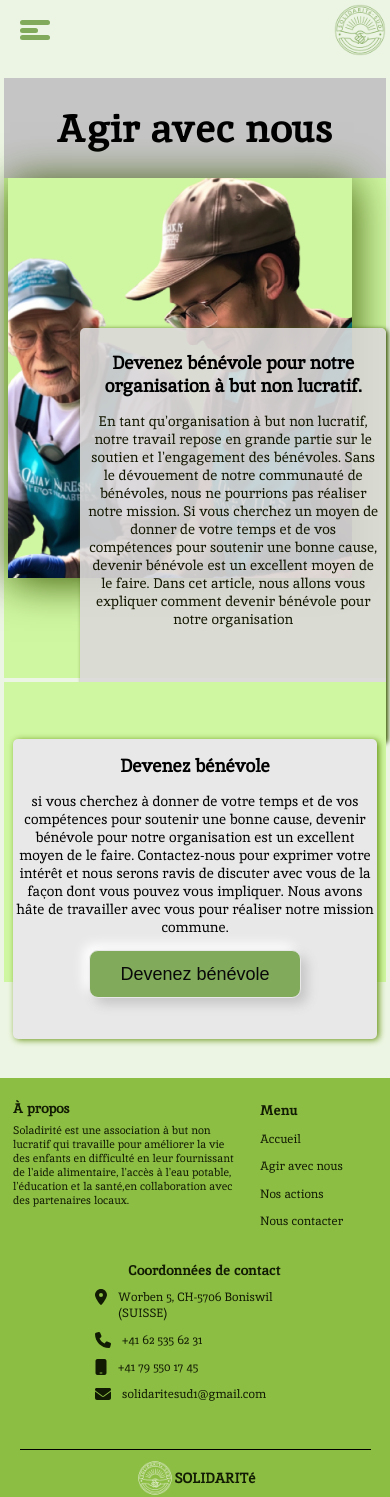
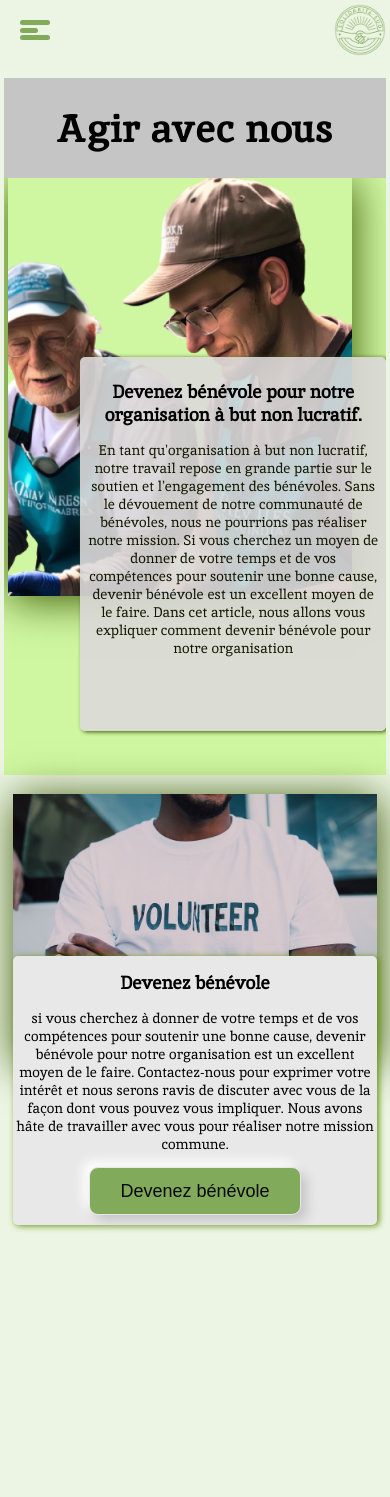
Before and after one commit to slimanej4c/sud, a Next.js app: page /agir in a window 390 px wide. Shown: the top 1497 px of the page. Built offline with nearby package versions, Linux system fonts and the light colour scheme.

Commit message:
add part73

```diff
--- /dev/null
+++ b/components/agir/Devenir_benevole.js
@@ -0,0 +1,118 @@
+import React from 'react'
+import { connect } from 'react-redux'
+import { motion, AnimatePresence  } from "framer-motion"
+import { useMediaQuery } from "@material-ui/core";
+import { useState, useEffect } from "react";
+export const Devenir_benevole = (props) => {
+
+    const benevole_text=[{"FR":{title:"Agir avec nous","intro":"En tant qu'organisation à but non lucratif, notre travail repose en grande partie sur le soutien et l'engagement des bénévoles. Sans le dévouement de notre communauté de bénévoles, nous ne pourrions pas réaliser notre mission. Si vous cherchez un moyen de donner de votre temps et de vos compétences pour soutenir une bonne cause, devenir bénévole est un excellent moyen de le faire. Dans cet article, nous allons vous expliquer comment devenir bénévole pour notre organisation",
+"intro_title":"Devenez bénévole pour notre organisation à but non lucratif.","intro_title2":"Devenez bénévole","intro2":" si vous cherchez à donner de votre temps et de vos compétences pour soutenir une bonne cause, devenir bénévole pour notre organisation est un excellent moyen de le faire. Contactez-nous pour exprimer votre intérêt et nous serons ravis de discuter avec vous de la façon dont vous pouvez vous impliquer. Nous avons hâte de travailler avec vous pour réaliser notre mission commune.",
+}}]
+
+const [isMobile, setIsMobile] = useState(false);
+
+  useEffect(() => {
+    const handleResize = () => {
+      setIsMobile(window.innerWidth < 768);
+    };
+
+    handleResize();
+
+    window.addEventListener('resize', handleResize);
+
+    return () => {
+      window.removeEventListener('resize', handleResize);
+    };
+  }, [isMobile]);
+const image2_Variants =  {
+    initial: {
+      opacity: 0,
+      y: '0%'
+    },
+    animate: {
+      opacity: 1,
+      y: '0%',
+      transition: {
+        duration: 1,
+      },
+    },
+    exit: {
+      opacity: 0,
+      y: "0%",
+      transition: {
+        duration: 1,
+      },
+    },
+  }
+  useEffect(() => {
+
+    console.log('ismobile...',isMobile)
+    console.log('ismobile...',isMobile)
+    console.log('ismobile...',isMobile)
+    console.log('ismobile...',isMobile)
+}, [isMobile  ]);
+return (
+    <div className='d-part1'>
+      <div  className='d-part1-0'>
+             <div  className='d-part1-title'>
+                 <h1 className='h'> {benevole_text[0]["FR"].title}</h1>
+             </div>
+      </div>
+      <div className='d-part1-1'>
+      <AnimatePresence>
+          <motion.div className='d-part1-1-1'
+           initial= {{opacity: 1,x:"20%"}}
+
+       viewport={{ once: true }}
+       whileInView={{opacity: 1 ,x:"0%" , transition:{ duration: 1,},}}>
+
+
+          </motion.div>
+          </AnimatePresence>
+          <AnimatePresence>
+            <motion.div className='d-part1-1-2'
+             initial= {{opacity: 1,x:"-20%"}}
+
+             viewport={{ once: true }}
+             whileInView={{opacity: 1 ,x:"0%" , transition:{ duration: 1,},}}
+            >
+
+            <h1> {benevole_text[0]["FR"].intro_title}</h1>
+                <p>{benevole_text[0]["FR"].intro}</p>
+
+
+            </motion.div>
+            </AnimatePresence>
+       </div>
+       <div className='d-part1-2'>
+       <AnimatePresence>
+       <motion.div className='d-part1-2-1'
+        variants={image2_Variants }
+        initial="initial"
+
+        viewport={{ once: true }}
+        whileInView="animate"
+        exit="exit"
+        key={1}>
+
+            <h1> {benevole_text[0]["FR"].intro_title2}</h1>
+                <p>{benevole_text[0]["FR"].intro2}</p>
+                <button> Devenez bénévole
+                </button>
+            </motion.div>
+        </AnimatePresence>
+        <div className='d-part1-2-2'>
+
+
+         </div>
+
+       </div>
+
+    </div>
+  )
+  }
+const mapStateToProps = (state) => ({})
+
+const mapDispatchToProps = {}
+
+export default connect(mapStateToProps, mapDispatchToProps)(Devenir_benevole)
--- /dev/null
+++ b/components/agir/Don.js
@@ -0,0 +1,41 @@
+import React from 'react'
+import { connect } from 'react-redux'
+
+export const Don = (props) => {
+
+
+    const benevole_text=[{"FR":{title:"Agir avec nous","intro":"En tant qu'organisation à but non lucratif, notre travail repose en grande partie sur le soutien et l'engagement des bénévoles. Sans le dévouement de notre communauté de bénévoles, nous ne pourrions pas réaliser notre mission. Si vous cherchez un moyen de donner de votre temps et de vos compétences pour soutenir une bonne cause, devenir bénévole est un excellent moyen de le faire. Dans cet article, nous allons vous expliquer comment devenir bénévole pour notre organisation",
+"intro_title":"Devenez bénévole pour notre organisation à but non lucratif.","intro_title2":"Devenez bénévole","intro2":" si vous cherchez à donner de votre temps et de vos compétences pour soutenir une bonne cause, devenir bénévole pour notre organisation est un excellent moyen de le faire. Contactez-nous pour exprimer votre intérêt et nous serons ravis de discuter avec vous de la façon dont vous pouvez vous impliquer. Nous avons hâte de travailler avec vous pour réaliser notre mission commune.",
+}}]
+  return (
+    <div className='don-part1'>
+      <div  className='don-part1-0'>
+             <div  className='don-part1-title'>
+                 <h1 className='h'> {benevole_text[0]["FR"].title}</h1>
+             </div>
+      </div>
+      <div className='don-part1-1'>
+          <div className='don-part1-1-1'>
+
+
+          </div>
+            <div className='don-part1-1-2'>
+
+            <h1> {benevole_text[0]["FR"].intro_title}</h1>
+                <p>{benevole_text[0]["FR"].intro}</p>
+
+
+            </div>
+
+       </div>
+
+
+    </div>
+  )
+}
+
+const mapStateToProps = (state) => ({})
+
+const mapDispatchToProps = {}
+
+export default connect(mapStateToProps, mapDispatchToProps)(Don)
--- a/package.json
+++ b/package.json
@@ -13,6 +13,7 @@
     "@fortawesome/free-brands-svg-icons": "^6.4.0",
     "@fortawesome/free-solid-svg-icons": "^6.4.0",
     "@fortawesome/react-fontawesome": "^0.2.0",
+    "@material-ui/core": "^4.12.4",
     "@react-leaflet/core": "^2.1.0",
     "@reduxjs/toolkit": "^1.9.3",
     "@types/node": "18.15.11",
--- a/pages/_app.tsx
+++ b/pages/_app.tsx
@@ -10,7 +10,7 @@ import '../styles/home-part4.css'
 import '../styles/footer.css'
 import '../styles/contact.css'
 import '../styles/agir.css'
-import '../styles/benevole_part1.css'
+import '../styles/devenir_benevole.css'
 import { Provider } from 'react-redux';
 import  { store }  from '../Redux/store';
 
--- a/pages/agir.js
+++ b/pages/agir.js
@@ -1,15 +1,21 @@
 import React from 'react'
 import { connect } from 'react-redux'
 import Layout from '../hocs/Layout'
+import Devenir_benevole from '../components/agir/Devenir_benevole'
+import Don from '../components/agir/Don'
 
-import Benevole_part1 from '../components/Benevole_part1'
 export const agir = (props) => {
   return (
     <Layout>
     <div  className='agir-container'>
              <section className='devenir-benevole'>
 
-                  <Benevole_part1 />
+                  <Devenir_benevole/>
+
+             </section>
+             <section className='don'>
+
+
 
              </section>
 
--- a/styles/agir.css
+++ b/styles/agir.css
@@ -1,7 +1,7 @@
 .agir-container{
     display: flex;
     width: 100%;
-    height: 1000px;
+    height: 2000px;
     background-color: var(--mather-color);
     flex-direction: column;
 
@@ -11,7 +11,7 @@
 .devenir-benevole{
     display: flex;
     width: 100%;
-    height: 1000px;
+    height:auto;
     background-color: var(--mather-color);
     flex-direction: column;
     justify-content: center;
@@ -19,3 +19,14 @@
 
 
 }
+.don{
+    display: flex;
+    width: 100%;
+    height: auto;
+    background-color: var(--mather-color);
+    flex-direction: column;
+    justify-content: center;
+    align-items: center;
+
+
+}
--- a/styles/benevole_part1.css
+++ b/styles/devenir_benevole.css
@@ -29,7 +29,7 @@ align-items: center;
 align-items: center;
 background-color: rgb(207, 246, 161);
 position: relative;
-
+overflow: hidden;
 }
 .d-part1-2{
     display: flex;
@@ -40,7 +40,7 @@ position: relative;
     justify-content: center;
     margin-top: 1%;
 align-items: center;
-background-color: rgb(207, 246, 161);
+
 position: relative;
 
 }
@@ -80,7 +80,7 @@ box-shadow: 2px 4px 40px 0px rgb(57, 87, 2);
     height: 80%;
     background-color: var(--mather-color);
     top: 5%;
-   left: 40%;
+   left: 45%;
     border-radius: 5px;
     box-shadow: 2px 4px 40px 0px rgb(57, 87, 2);
     text-align: center;
@@ -90,7 +90,7 @@ box-shadow: 2px 4px 40px 0px rgb(57, 87, 2);
 .d-part1-2-1{
 
 
-    width: 35%;
+    width: 55%;
     height: 100%;
     background-color: #e8e8e8;
 
@@ -100,6 +100,17 @@ box-shadow: 2px 4px 40px 0px rgb(57, 87, 2);
 
     font-family:inika_reg;
 }
+
+.d-part1-2-2{
+
+     width: 30%;
+     height: 100%;
+     background-image:url("/static/images/benevole.jpg" );
+     background-size: cover;
+  background-position: center center;
+
+  box-shadow: 2px 4px 40px 0px rgb(57, 87, 2);
+  }
 .d-part1-1-2 h1{
    color: black;
    font-size: 25px;
@@ -147,16 +158,22 @@ box-shadow: 2px 4px 40px 0px rgb(57, 87, 2);
     align-items: center;
     }
 
-    .d-part1-1{
-       flex-direction: column;
-
-    }
 
 
+    .d-part1-1{
+        height: 60%;
+        flex-direction: column;
+
+     }
+     .d-part1-2{
+        height: 30%;
+        flex-direction: column;
+
+     }
 .d-part1-1-1{
     position: absolute;
      width: 90%;
-     height:80%;
+     height:70%;
      background-image:url("/static/images/benevole1.png" );
      background-size: cover;
   background-position: center center;
@@ -169,7 +186,7 @@ box-shadow: 2px 4px 40px 0px rgb(57, 87, 2);
 
       position: absolute;
       width: 76%;
-      height: 80%;
+      height: 60%;
       background-color: rgba(220, 218, 218, 0.9);
       box-shadow: 2px 1px 4px 0px rgb(57, 87, 2);
       top: 30%;
@@ -177,14 +194,32 @@ box-shadow: 2px 4px 40px 0px rgb(57, 87, 2);
       left: 20%;
 
   }
+  @keyframes slide-horizontally {
+    from {
+      transform: translateY(100%);
+    }
+    to {
+      transform: translateY(0%);
+    }
+  }
   .d-part1-2-1{
 
+    position: absolute;
+    width: 95%;
+    margin-top:15%;
+    height: 90%;
+    box-shadow: 2px 1px 6px 0px rgb(103, 148, 20);
 
-    width: 95%;
-    margin-top: 30%;
-    box-shadow: 2px 1px 6px 0px rgb(103, 148, 20);
+    top: 40%;
+    z-index: 2;
 }
 
+.d-part1-2-2{
+    position: absolute;
+    width: 95%;
+    height: 90%;
+
+}
   .d-part1-title h1{
 
     font-size: 40px;
@@ -202,6 +237,10 @@ box-shadow: 2px 4px 40px 0px rgb(57, 87, 2);
  .d-part1-2 p{
     font-size: 14px;
 }
+.d-part1-2{
+   flex-direction: column;
+
+}
 }
 @media screen and (max-width:450px) {
 
```
Also changed, not shown: public/static/images/benevole.jpg (added), 1 other file (tests, documents, lock files or other folders).
